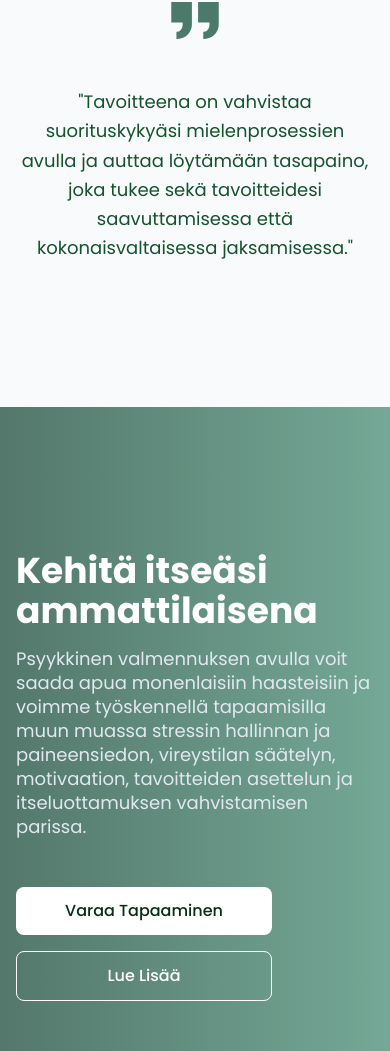
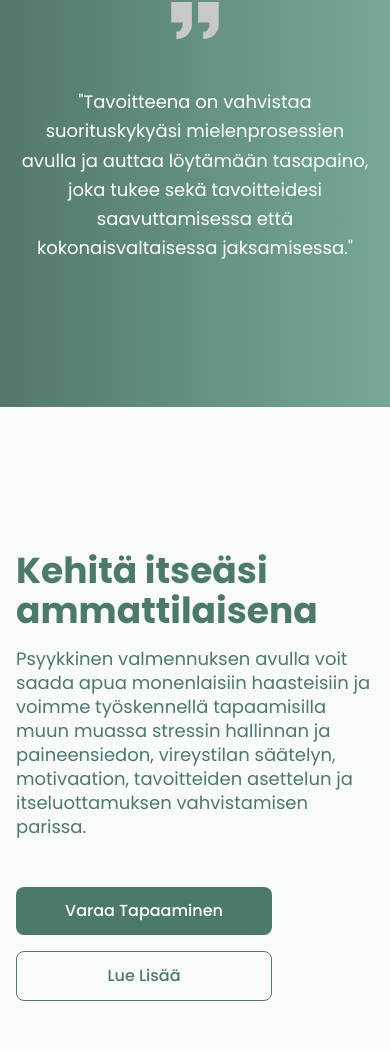
Before and after one commit to Itsdarkhere/Aurora, a Next.js app: page / in a window 390 px wide. Shown: the part 1051-2102 px from the top of the page. Built offline with nearby package versions, Linux system fonts and the light colour scheme.

Commit message:
Better color scheme/variation

```diff
--- a/components/CTA.jsx
+++ b/components/CTA.jsx
@@ -4,7 +4,7 @@ import woman_working from "../public/woman_work.jpg";
 
 export default function CTA() {
   return (
-    <div className=' w-full bg-gradient-to-r md:bg-none to-[#75A896] from-[#53786B] bg-slate-50 py-36 md:py-80 px-4 flex justify-center items-center'>
+    <div className=' w-full bg-slate-50 py-36 md:py-80 px-4 flex justify-center items-center'>
       <div className='flex flex-row-reverse justify-center gap-20 max-w-7xl w-full'>
         <div className='hidden md:block w-96 relative max-w-full overflow-hidden h-80 rounded-xl'>
           <Image
@@ -15,10 +15,10 @@ export default function CTA() {
           />
         </div>
         <div className=' flex flex-col justify-center items-start'>
-          <h3 className=' text-4xl font-bold text-white md:text-green-950 mb-4'>
+          <h3 className=' text-4xl font-bold text-theme mb-4'>
             Kehitä itseäsi ammattilaisena
           </h3>
-          <p className=' leading-6 text-lg max-w-xl text-slate-200 md:text-green-900  mb-12'>
+          <p className=' leading-6 text-lg max-w-xl text-theme  mb-12'>
             Psyykkinen valmennuksen avulla voit saada apua monenlaisiin
             haasteisiin ja voimme työskennellä tapaamisilla muun muassa stressin
             hallinnan ja paineensiedon, vireystilan säätelyn, motivaation,
@@ -27,13 +27,13 @@ export default function CTA() {
           <div className='flex flex-col justify-center md:justify-start items-center md:flex-row gap-4'>
             <Link
               href='/varaus'
-              className='bg-white md:bg-theme min-w-64 md:min-w-0 text-center text-green-950 md:text-white px-6 py-3 rounded-lg font-medium transition-colors hover:bg-white/90 md:hover:bg-green-900'
+              className='bg-theme min-w-64 md:min-w-0 text-center text-white px-6 py-3 rounded-lg font-medium transition-colorshover:bg-green-900'
             >
               Varaa Tapaaminen
             </Link>
             <Link
               href='/lue-lisaa'
-              className='border min-w-64 md:min-w-0 text-center border-white md:border-theme text-white md:text-theme px-6 py-3 rounded-lg font-medium hover:bg-white/10 md:hover:bg-slate-100 transition-colors'
+              className='border min-w-64 md:min-w-0 text-center border-theme text-theme px-6 py-3 rounded-lg font-medium hover:bg-slate-100 transition-colors'
             >
               Lue Lisää
             </Link>
--- a/components/Introduction.jsx
+++ b/components/Introduction.jsx
@@ -26,7 +26,7 @@ const Introduction = () => {
             alt='quote mark'
           />
           <span className=' text-sm text-slate-300 mb-6'>
-            Aurora Sukunimi, Koulutettu Psykologi
+            Aurora Huovinen, Koulutettu Psykologi
           </span>
           <p className=' text-xl text-slate-50 mb-12 '>
             “Tavoitteena on vahvistaa suorituskykyäsi mielenprosessien avulla ja
--- a/components/Quote.jsx
+++ b/components/Quote.jsx
@@ -1,14 +1,14 @@
 import React from "react";
 import Image from "next/image";
-import quote from "../public/quote.svg"
+import quote from "../public/quote_white.svg"
 
 const Quote = () => {
   return (
-    <section className='bg-gray-50 px-4 py-36 md:pb-0 md:pt-80'>
+    <section className='bg-gray-50 bg-gradient-to-r to-[#75A896] from-[#53786B] px-4 py-36'>
       <div className='max-w-4xl text-green-900 mx-auto flex flex-col items-center md:items-start md:flex-row gap-6 relative'>
         <Image src={quote} height={48} width={48} className="mb-6" alt="quote mark" />
         <blockquote className='text-center'>
-          <p className='text-lg lg:text-xl text-sage-700 leading-relaxed max-w-3xl mx-auto'>
+          <p className='text-lg lg:text-xl text-white leading-relaxed max-w-3xl mx-auto'>
             &quot;Tavoitteena on vahvistaa suorituskykyäsi mielenprosessien
             avulla ja auttaa löytämään tasapaino, joka tukee sekä tavoitteidesi
             saavuttamisessa että kokonaisvaltaisessa jaksamisessa.&quot;
```
